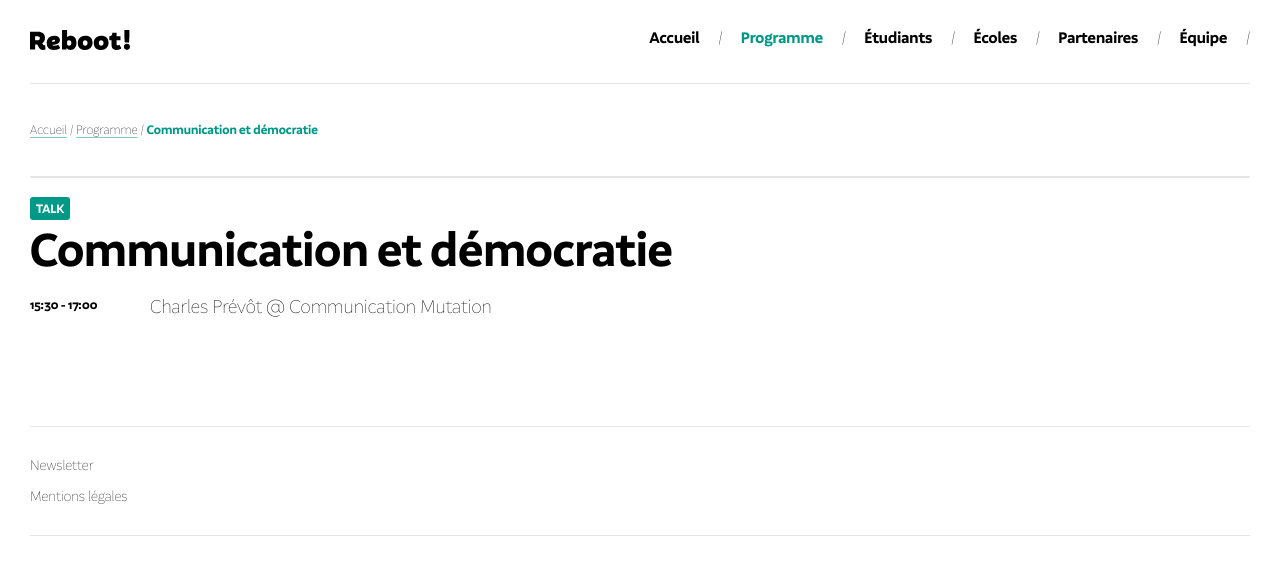
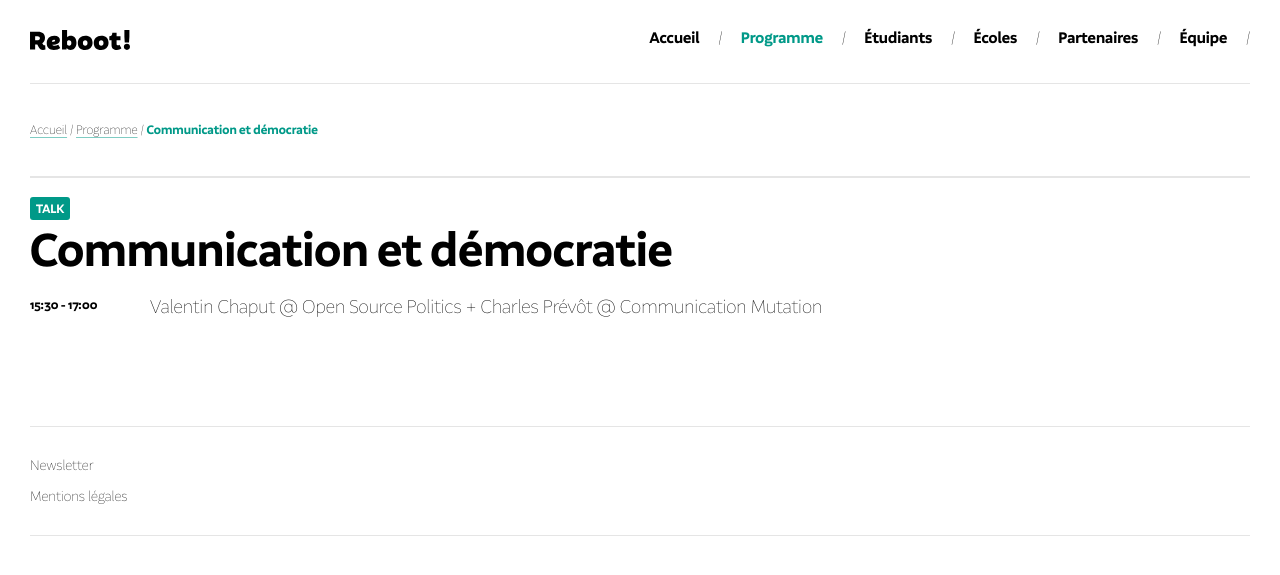
Before and after one commit to noesya/reboot, a Jekyll site: the page built from _events/democratie.html, in a window 1280 px wide. Shown: the top 575 px of the page. Built offline with Jekyll 4.4.1, drawn with Linux system fonts in a browser that asks for light colours.

Commit message:
Valentin

```diff
--- a/_events/democratie.html
+++ b/_events/democratie.html
@@ -5,6 +5,8 @@ day: 2021-10-01
 start: '15:30'
 end: '17:00'
 people:
+  - name: Valentin Chaput
+    company: Open Source Politics
   - name: Charles Prévôt
     company: Communication Mutation
 ---
```
